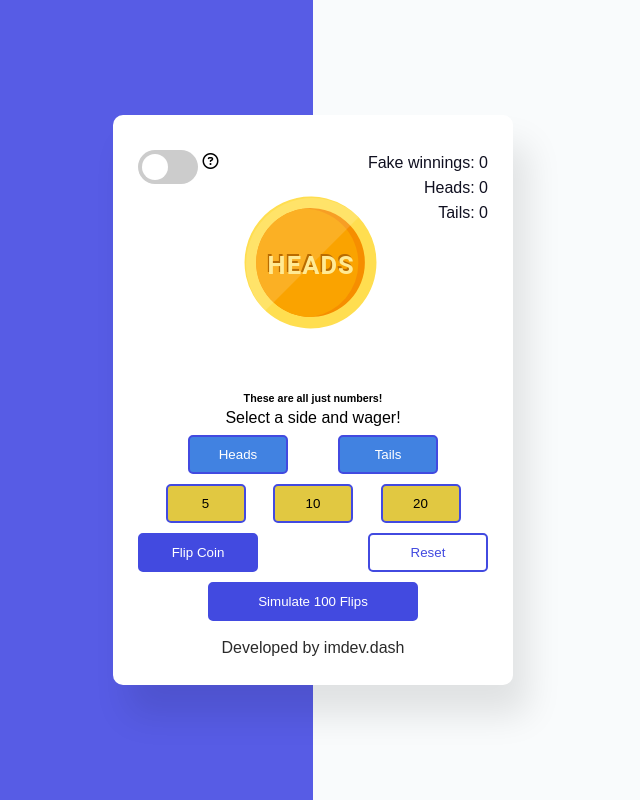
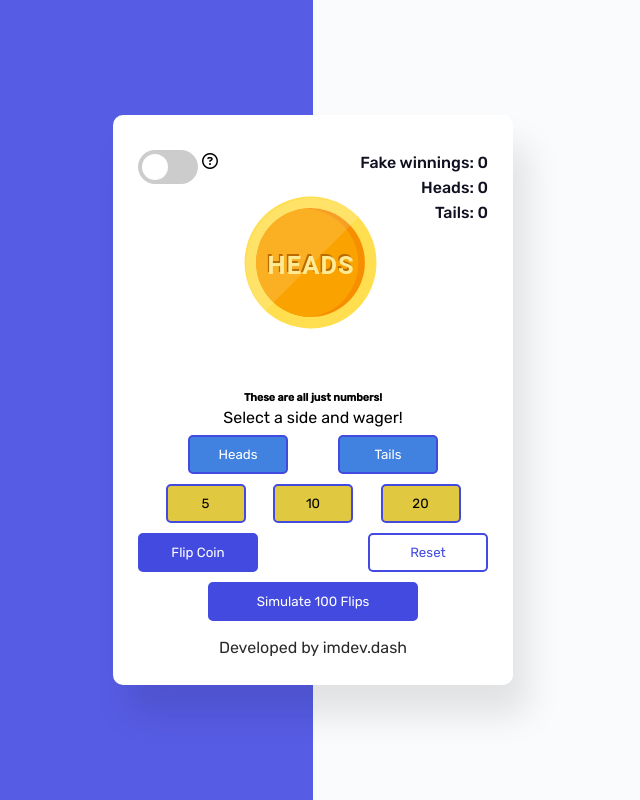
Before and after one commit to DevMilanIan/ReFlip, a website: page index.html in a window 1280 px wide. Shown: the whole page, without its empty margins (327-967 px from the left). Drawn offline with Linux system fonts and the light colour scheme.

Commit message:
Routing fix

```diff
--- a/index.html
+++ b/index.html
@@ -4,12 +4,12 @@
         <meta name="viewport" content="width=device-width, initial-scale=1.0">
         <title>ReFlip</title>
         <!--Fonts / Icons-->
-        <link href="https://fonts.googleapis.com/css2?family=Rubik:wght@400;500&display=swap" rel="stylesheet/">
-        <link rel="shortcut icon" type="image/x-icon" href="/images/favicon.ico"/>
+        <link href="https://fonts.googleapis.com/css2?family=Rubik:wght@400;500&display=swap" rel="stylesheet">
+        <link rel="shortcut icon" type="image/x-icon" href="./images/favicon.ico"/>
         <script src="https://kit.fontawesome.com/6caa538293.js" crossorigin="anonymous"></script>
         <!--Stylesheets-->
-        <link rel="stylesheet" href="/static/css/style.css"/>
-        <link rel="stylesheet" href="/static/css/w3-styles.css"/>
+        <link rel="stylesheet" href="./static/css/style.css"/>
+        <link rel="stylesheet" href="./static/css/w3-styles.css"/>
     </head>
     <body>
         <div class="wrapper">
```
